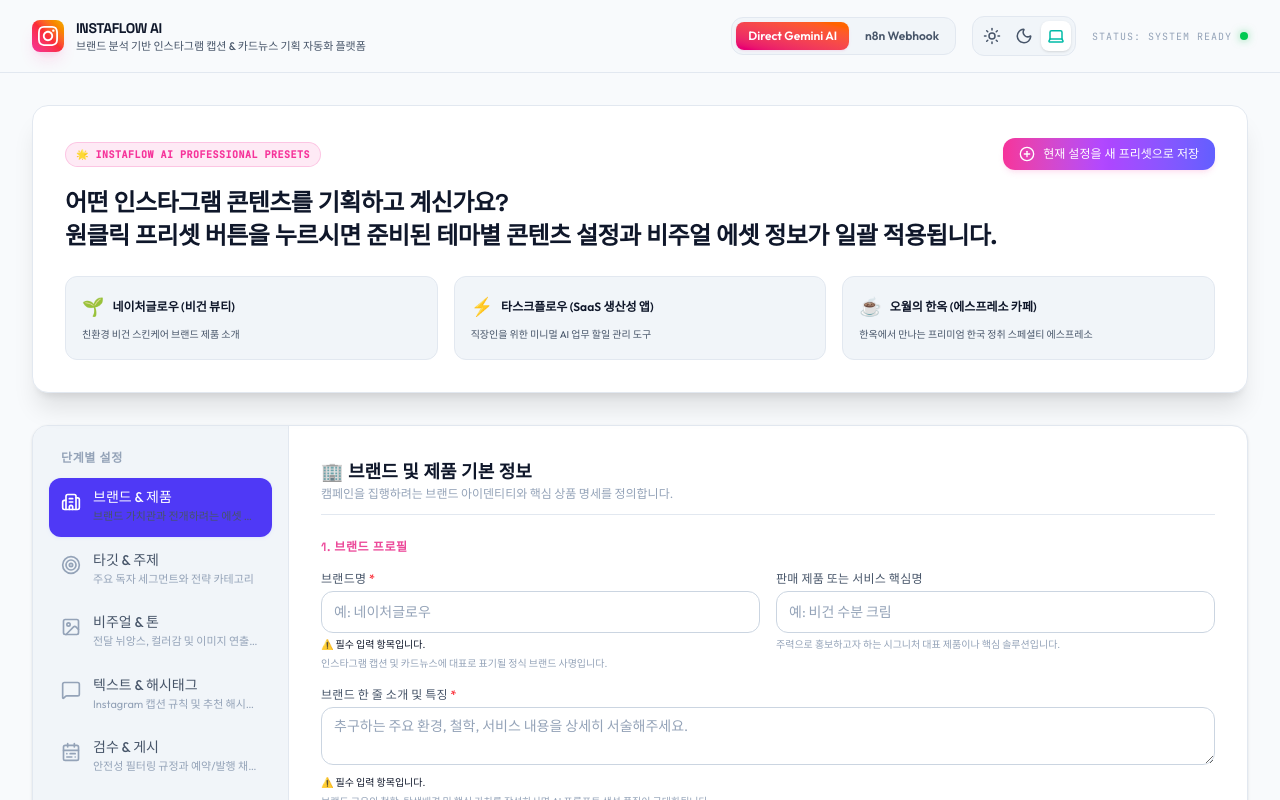
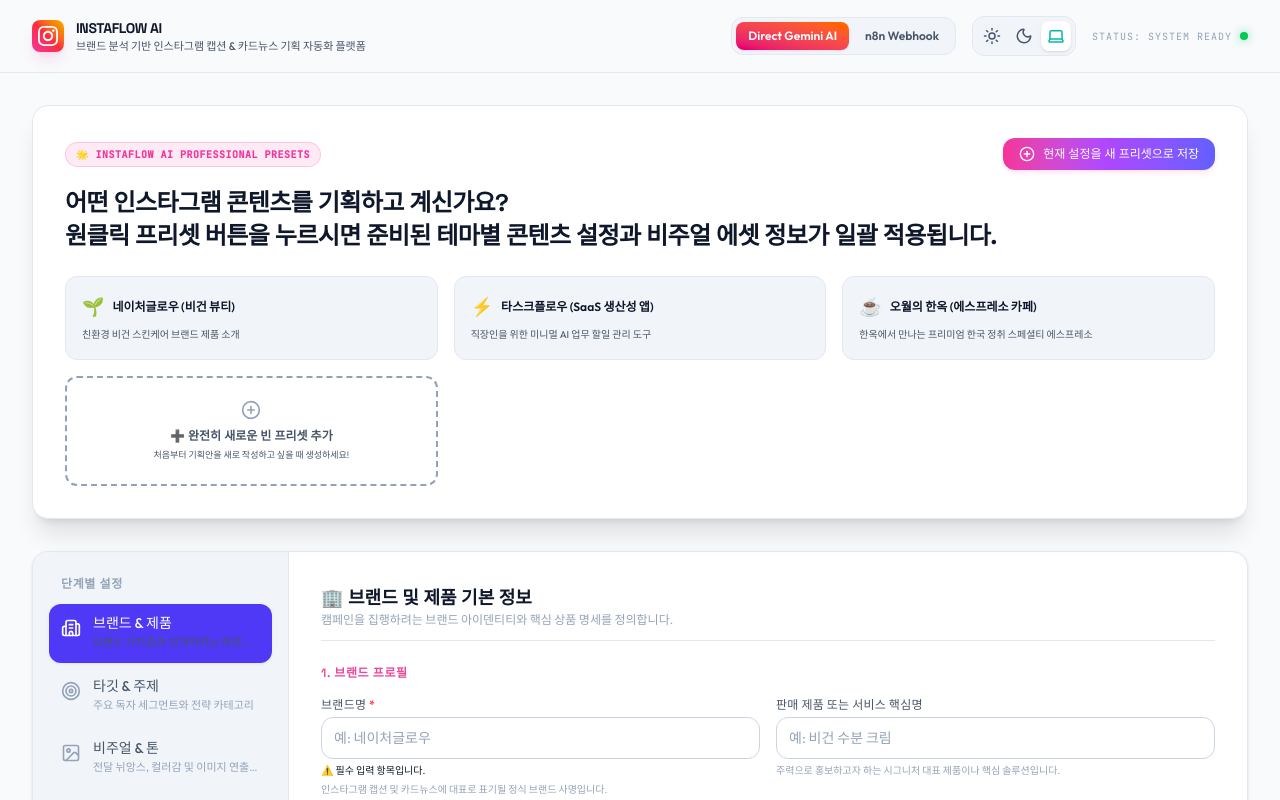
Before and after one commit to sangholabs/INSTATFLOW-AI, a React (Vite) app: page / in a window 1280 px wide. Shown: the top 800 px of the page. Built offline with nearby package versions, Linux system fonts and the light colour scheme.

Commit message:
feat: integrate dashed blank preset creation card within the Bento Grid presets list

```diff
--- a/src/App.tsx
+++ b/src/App.tsx
@@ -120,6 +120,7 @@
   const [webhookUrl, setWebhookUrl] = useState<string>("https://n8n.cally.co.kr/webhook-test/9876ac2a-24bd-453d-8398-775f16a18c6d");
   const [activeTab, setActiveTab] = useState<string>("brand");
   const [activePresetId, setActivePresetId] = useState<string | null>(null);
+  const [isCreatingEmpty, setIsCreatingEmpty] = useState<boolean>(false);
 
   // Theme state
   const [theme, setTheme] = useState<'light' | 'dark' | 'system'>(() => {
@@ -178,6 +179,14 @@
   const [newPresetEmoji, setNewPresetEmoji] = useState<string>("✨");
 
   const handleAddPreset = () => {
+    setIsCreatingEmpty(false);
+    setNewPresetEmoji("✨");
+    setIsPresetModalOpen(true);
+  };
+
+  const handleAddNewEmptyPreset = () => {
+    setIsCreatingEmpty(true);
+    setNewPresetEmoji("📝");
     setIsPresetModalOpen(true);
   };
 
@@ -187,9 +196,9 @@
     const newPreset = {
       id: "custom_" + Date.now(),
       label: newPresetLabel.trim(),
-      description: newPresetDesc.trim() || "사용자 맞춤형 기획 설정",
-      emoji: newPresetEmoji.trim() || "✨",
-      payload: { ...payload }
+      description: newPresetDesc.trim() || (isCreatingEmpty ? "새로 작성하는 인스타그램 기획안" : "사용자 맞춤형 기획 설정"),
+      emoji: newPresetEmoji.trim() || (isCreatingEmpty ? "📝" : "✨"),
+      payload: isCreatingEmpty ? { ...INITIAL_PAYLOAD } : { ...payload }
     };
 
     setPresets(prev => {
@@ -198,6 +207,10 @@
       return updated;
     });
     setActivePresetId(newPreset.id);
+    if (isCreatingEmpty) {
+      setPayload(INITIAL_PAYLOAD);
+      setActiveTab("brand");
+    }
 
     setIsPresetModalOpen(false);
     setNewPresetLabel("");
@@ -647,6 +660,21 @@
                   </p>
                 </div>
               ))}
+
+              {/* 완전히 비어있는 새 프리셋 만들기 카드 슬롯 */}
+              <div
+                onClick={handleAddNewEmptyPreset}
+                className="bg-transparent hover:bg-pink-500/[0.01] border-2 border-dashed border-slate-400 dark:border-slate-800 hover:border-pink-500/50 p-4 rounded-xl text-center flex flex-col items-center justify-center min-h-[110px] transition-all hover:scale-[1.01] hover:shadow-md hover:shadow-pink-500/5 cursor-pointer group"
+                id="btn_create_empty_preset_card"
+              >
+                <PlusCircle className="w-5 h-5 text-slate-400 group-hover:text-pink-500 group-hover:rotate-90 transition-all duration-300" />
+                <span className="font-semibold text-xs text-slate-500 group-hover:text-pink-500 mt-2 font-display">
+                  ➕ 완전히 새로운 빈 프리셋 추가
+                </span>
+                <p className="text-[9px] text-[var(--text-secondary)] mt-1 leading-relaxed">
+                  처음부터 기획안을 새로 작성하고 싶을 때 생성하세요!
+                </p>
+              </div>
             </div>
           </div>
         </div>
```
